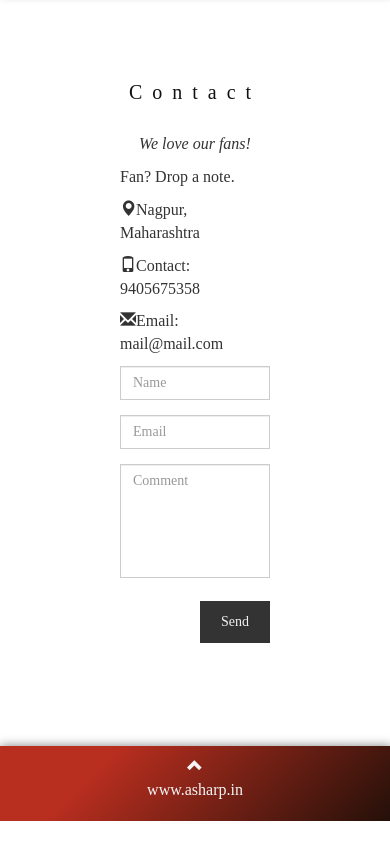
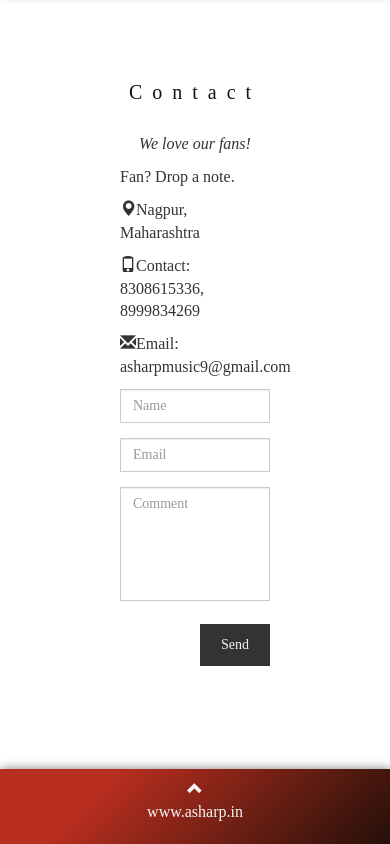
Before and after one commit to Mutant-X-Ansh/asharp, a plain HTML site: page index.html in a window 390 px wide. Shown: the part 4179-5023 px from the top of the page. Before the commit the page ends 5000 px from the top, so only its background shows below. Drawn offline with nearby package versions, Linux system fonts and the light colour scheme; a web font is replaced by a local one.

Commit message:
updated mail and phone number

```diff
--- a/index.html
+++ b/index.html
@@ -522,8 +522,8 @@
       <div class="col-md-4">
         <p>Fan? Drop a note.</p>
         <p><span class="glyphicon glyphicon-map-marker"></span>Nagpur, Maharashtra</p>
-        <p><span class="glyphicon glyphicon-phone"></span>Contact: 9405675358</p>
-        <p><span class="glyphicon glyphicon-envelope"></span>Email: mail@mail.com</p>
+        <p><span class="glyphicon glyphicon-phone"></span>Contact: 8308615336, 8999834269</p>
+        <p><span class="glyphicon glyphicon-envelope"></span>Email: asharpmusic9@gmail.com</p>
       </div>
       <div class="col-md-8">
         <div class="row">
```
